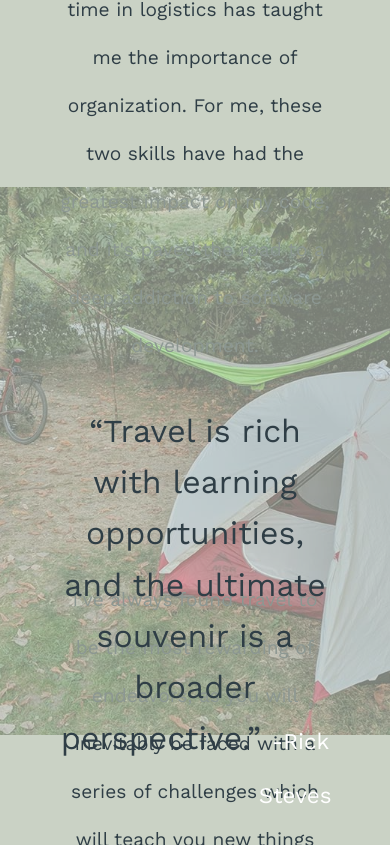
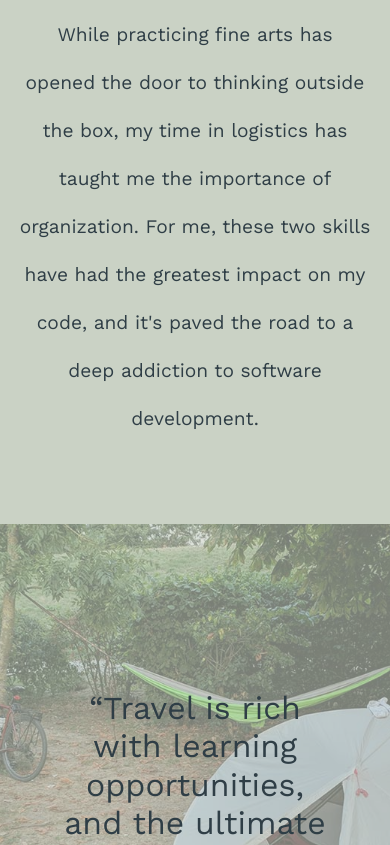
Before and after one commit to TravelFiend/portfolio-site, a React app: page /about in a window 390 px wide. Shown: the part 1155-2000 px from the top of the page. Built offline with nearby package versions, Linux system fonts and the light colour scheme; a web font is replaced by a local one.

Commit message:
about page getting closer to responsive

```diff
--- a/src/components/about/About.css
+++ b/src/components/about/About.css
@@ -163,17 +163,6 @@
   }
 }
 
-.Info {
-  height: 40vh;
-  padding: 80px 15%;
-  display: flex;
-  align-items: center;
-  background: #CAD2C5;
-  color: #2F3E46;
-  line-height: 2.5em;
-  font-size: 1.2em;
-  text-align: center;
-}
 
 .Round:hover {
   span:nth-child(1) {
@@ -192,3 +181,35 @@
     transform: rotate(-225deg);
   }
 }
+
+.Info {
+  height: 40vh;
+  padding: 80px 15%;
+  display: flex;
+  align-items: center;
+  background-color: #CAD2C5;
+  color: #2F3E46;
+  line-height: 2.5em;
+  font-size: 1.2em;
+  text-align: center;
+}
+
+@media screen and (max-width: 905px) {
+  .Info {
+    height: 80vh;
+    padding: 80px 5%;
+  }
+
+  .About{
+    section:nth-of-type(2) {
+
+      div:last-child {
+        bottom: 70%;
+
+        p {
+          line-height: 1.2em;
+        }
+      }
+    }
+  }
+}
```
